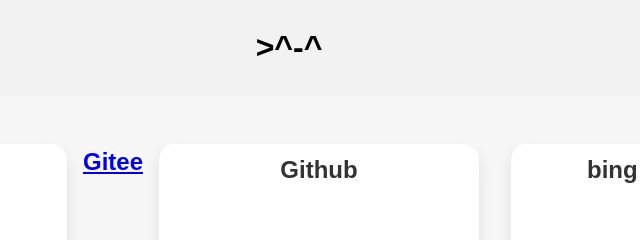
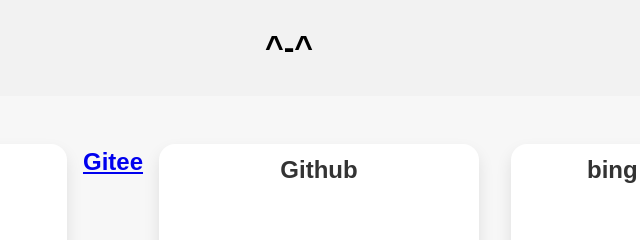
Before and after one commit to michealyan/michealyan.github.io, a plain HTML site: page index.html in a window 1280 px wide. Shown: the top 240 px of the page, 351-991 px from the left. Drawn offline with Linux system fonts and the light colour scheme.

Commit message:
Update index.html

```diff
--- a/index.html
+++ b/index.html
@@ -7,7 +7,7 @@
   </head>
   <body>
     <header>
-      <h1>>^-^</h1>
+      <h1>^-^</h1>
     </header>
     <div class="container">
       <div class="grid">
```
